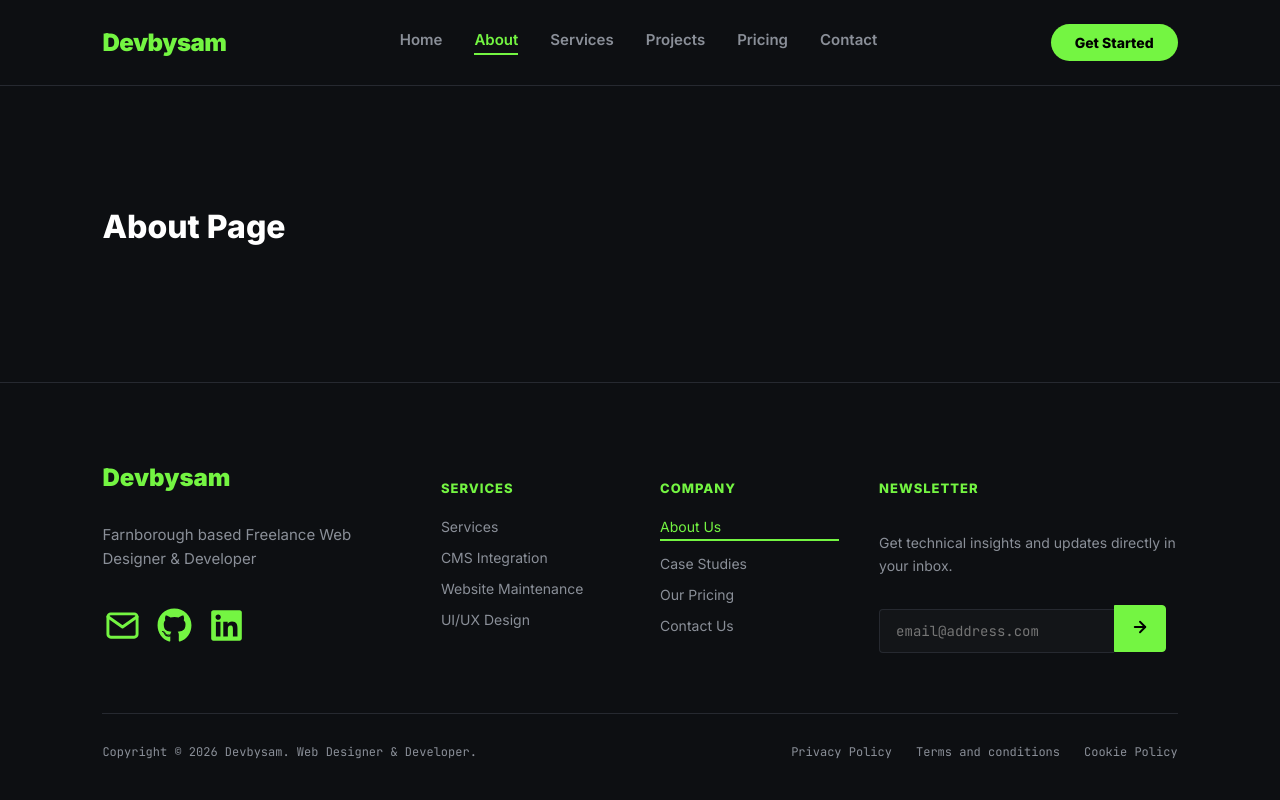
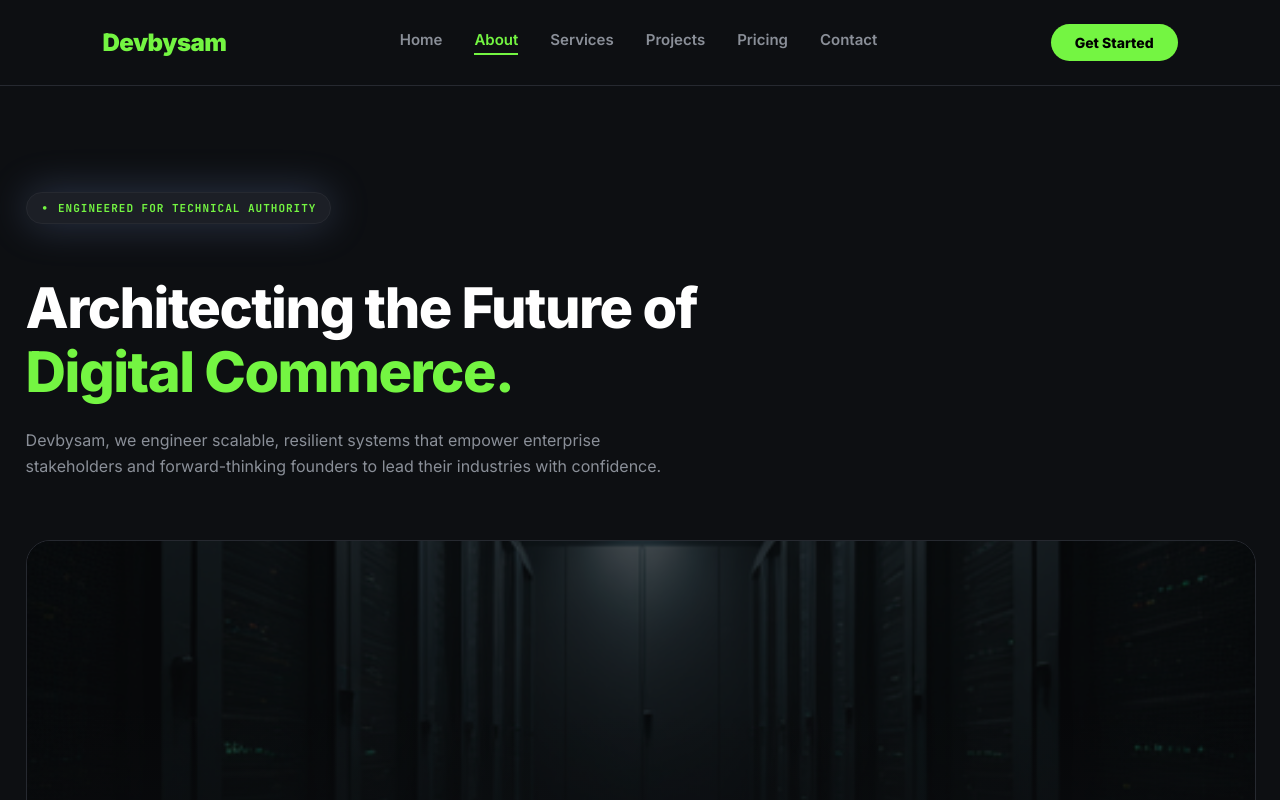
Before and after one commit to HoussamLh/React-Version, a React (Vite) app: page /about in a window 1280 px wide. Shown: the top 800 px of the page. Built offline with nearby package versions, Linux system fonts and the light colour scheme.

Commit message:
add hero about page structure onto core router

```diff
--- a/src/routes/About.tsx
+++ b/src/routes/About.tsx
@@ -1,7 +1,7 @@
 import React from "react";
+import { Hero } from "../features/about/Hero";
 export const About: React.FC = () => (
-  <div style={styles.page}>
-    <h1>About Page</h1>
+  <div style={{padding:'2%', overflow:'hidden'}}>
+    <Hero />
   </div>
 );
-const styles = { page: { padding: "100px 8%", color: "#fff" } };
```
